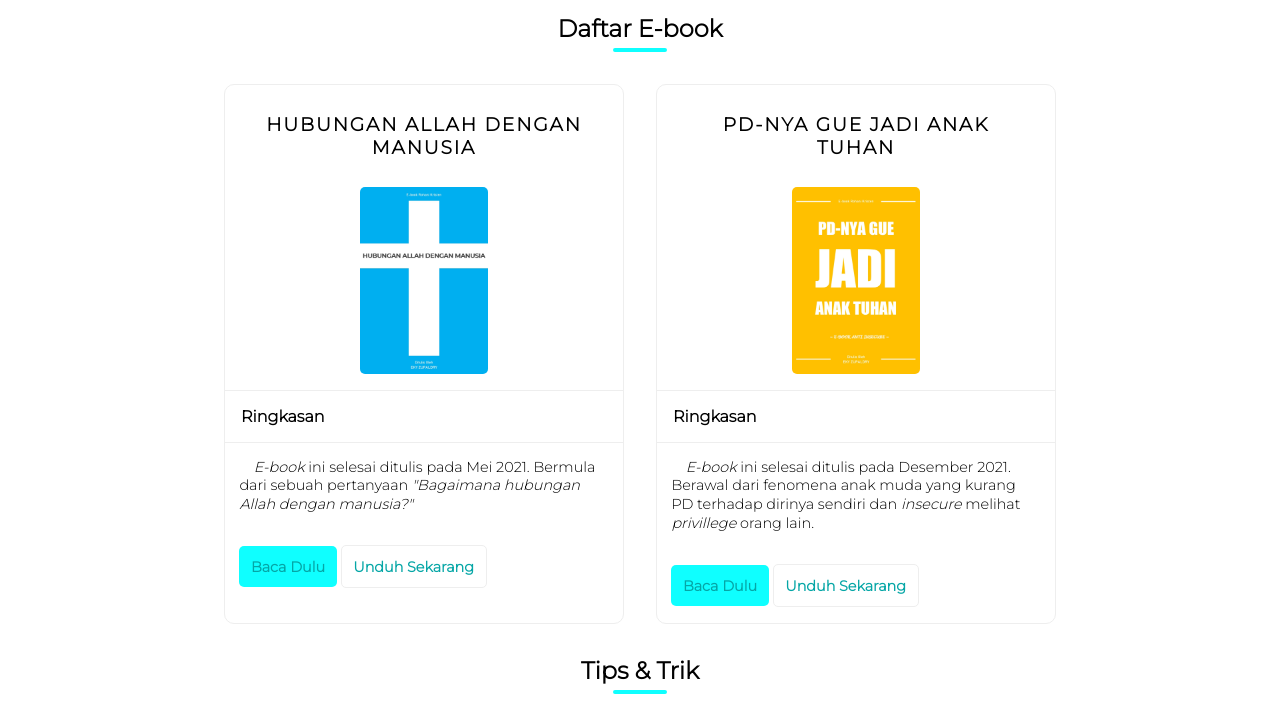
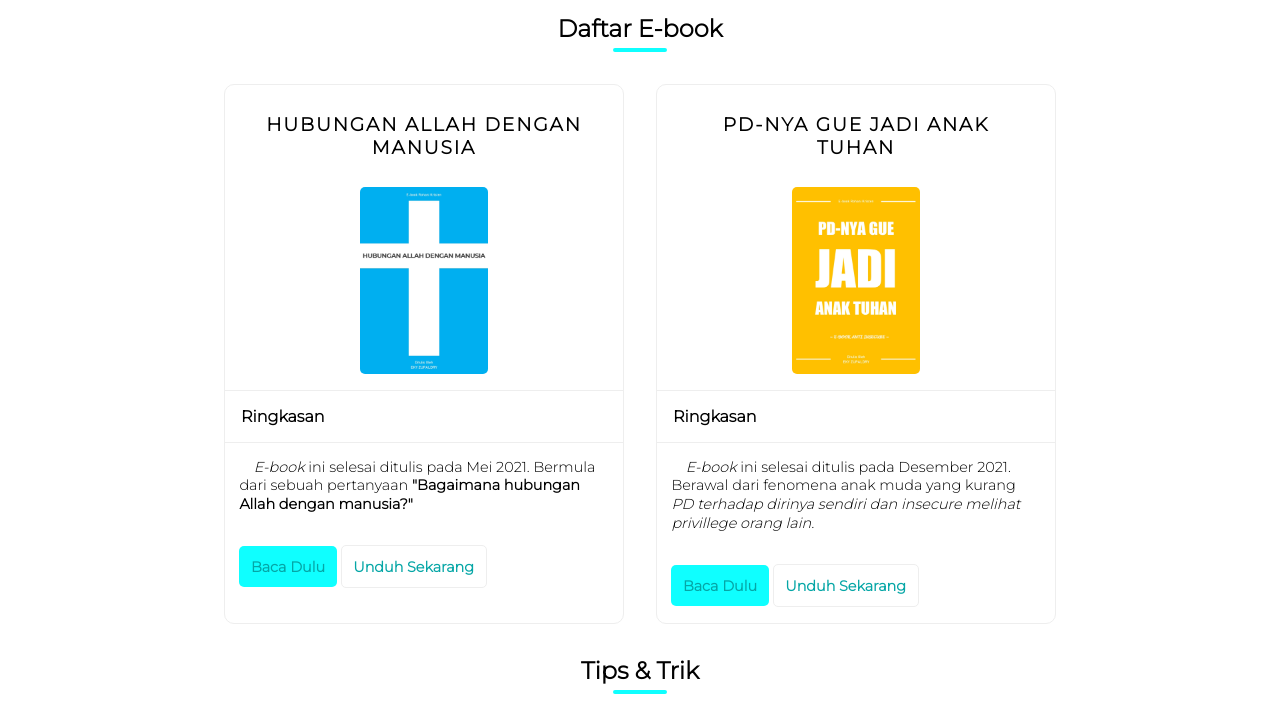
Before and after one commit to ekyzupaldry/ekyzupaldry.github.io, a plain HTML site: page filadelfia-ministry/index.html in a window 1280 px wide. Shown: the part 70-793 px from the top of the page. Drawn offline with Linux system fonts and the light colour scheme.

Commit message:
Update index.html

```diff
--- a/filadelfia-ministry/index.html
+++ b/filadelfia-ministry/index.html
@@ -41,7 +41,7 @@
                     <img src="images/hubungan-Allah-dengan-manusia.jpg" alt="Cover Buku">
                     <h4>Ringkasan</h4>
                     <p>
-                        <span class="font-italic">E-book</span> ini selesai ditulis pada Mei 2021. Bermula dari sebuah pertanyaan <em>"Bagaimana hubungan Allah dengan manusia?"</em>
+                        <span class="font-italic">E-book</span> ini selesai ditulis pada Mei 2021. Bermula dari sebuah pertanyaan <strong>"Bagaimana hubungan Allah dengan manusia?"</strong>
                     </p>
                 </div>
 
@@ -60,7 +60,7 @@
                     <img src="images/PD-nya-gue-jadi-anak-Tuhan.jpg" alt="Cover Buku">
                     <h4>Ringkasan</h4>
                     <p>
-                        <span class="font-italic">E-book</span> ini selesai ditulis pada Desember 2021. Berawal dari fenomena anak muda yang kurang PD terhadap dirinya sendiri dan <em>insecure</em> melihat <em>privillege</em> orang lain.
+                        <span class="font-italic">E-book</span> ini selesai ditulis pada Desember 2021. Berawal dari fenomena anak muda yang kurang <span class="font-italic">PD<span> terhadap dirinya sendiri dan <em>insecure</em> melihat <em>privillege</em> orang lain.
                     </p>
                 </div>
 
```
